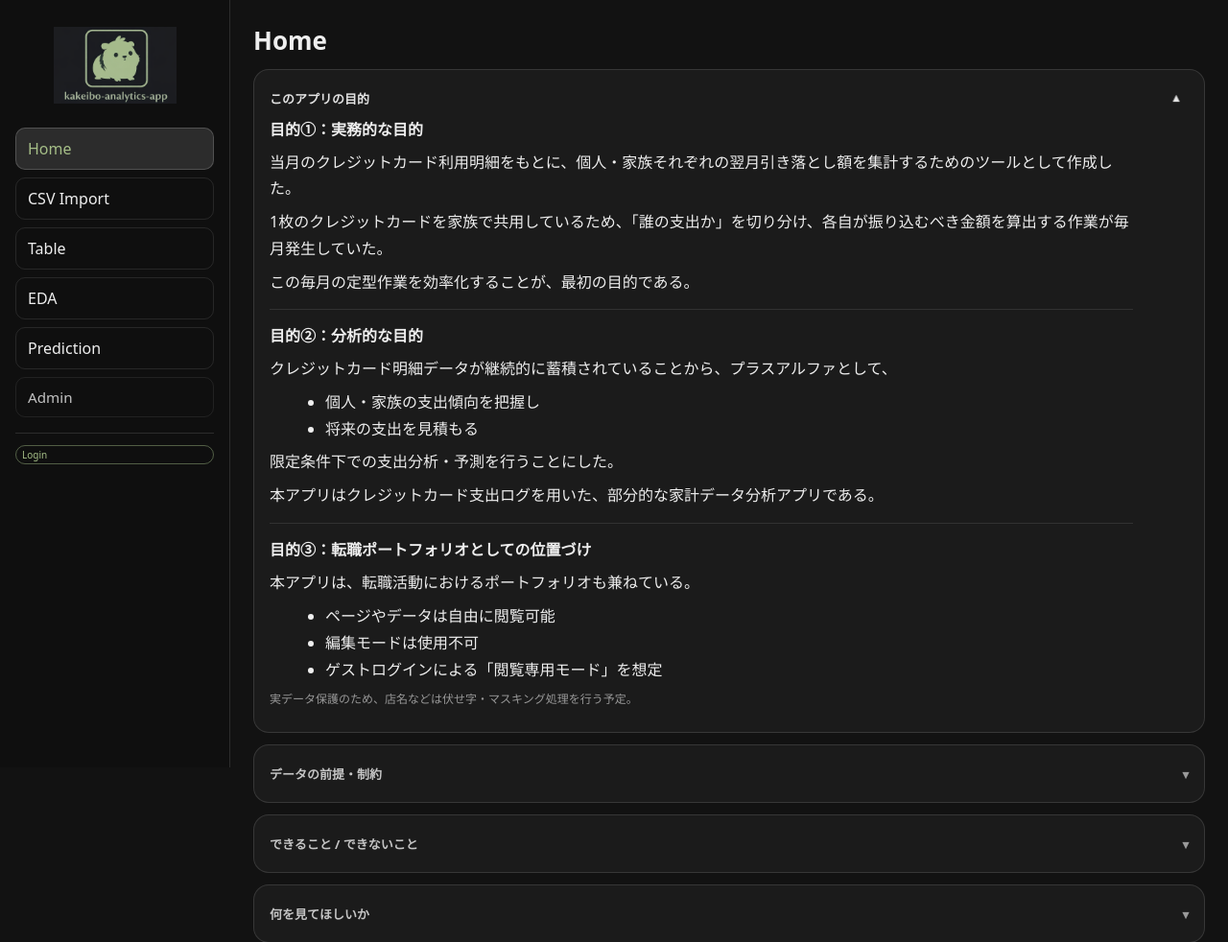
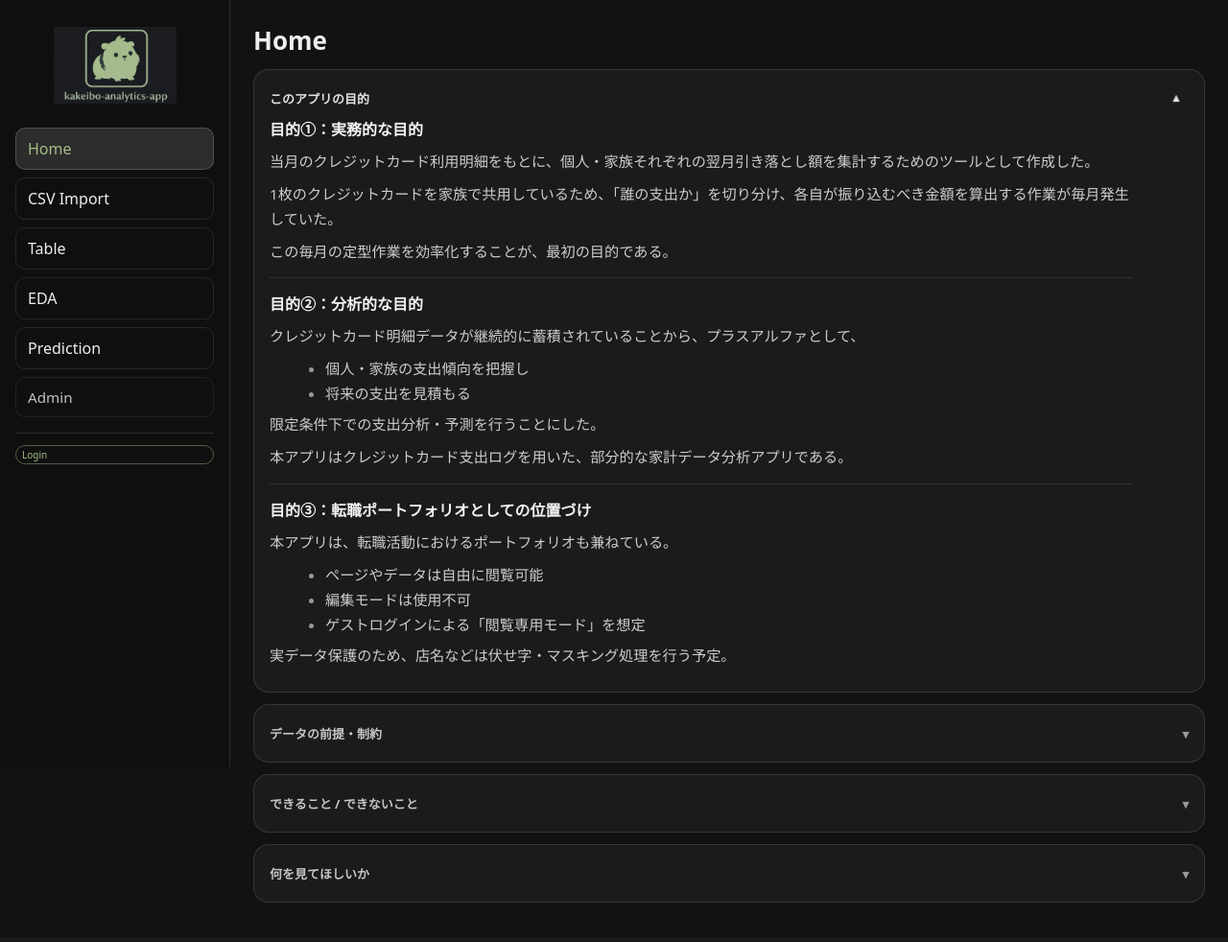
Before and after one commit to yoshimu-urami-nats/kakeibo-analytics-app, a Django app: page / in a window 1280 px wide. Shown: the top 982 px of the page at 96% size. After the commit the page ends 941 px from the top, so only its background shows below. Run offline with Django 5.2, Linux system fonts and the light colour scheme.

Commit message:
本文色修正

```diff
--- a/static/app_min.css
+++ b/static/app_min.css
@@ -772,3 +772,33 @@ h1{ margin: 0 0 12px; font-size: 26px; }
 .home-acc[open] > .summary-content{
   display: block;   /* ← 開いたら表示 */
 }
+
+/* ===== Home 本文トーン調整 ===== */
+
+/* 本文は少しトーンを落とす */
+.home-acc .summary-inner p,
+.home-acc .summary-inner li {
+  color: rgba(255, 255, 255, 0.78);
+}
+
+/* 箇条書きの・も少し控えめに */
+.home-acc .summary-inner li::marker {
+  color: rgba(255, 255, 255, 0.55);
+}
+
+/* 見出しはしっかり主役 */
+.home-acc .summary-inner h3 {
+  color: rgba(255, 255, 255, 0.95);
+}
+
+/* 強調したい語だけ戻す用 */
+.home-acc .summary-inner b,
+.home-acc .summary-inner strong {
+  color: rgba(255, 255, 255, 0.92);
+  font-weight: 600;
+}
+
+.home-acc .summary-inner p,
+.home-acc .summary-inner li {
+  font-size: 0.95rem;
+}
```
